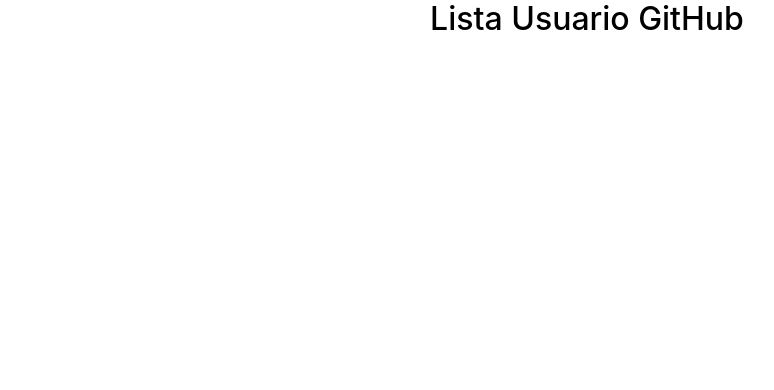
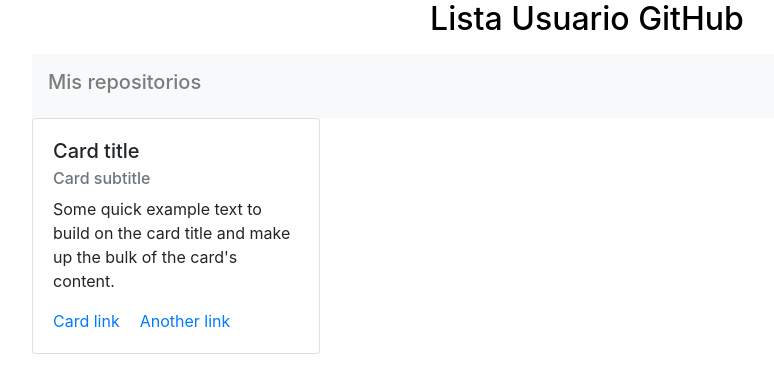
Before and after one commit to edson87/api-gitHub, an Angular app: page /usuarios/repositorio/1 in a window 1280 px wide. Before the commit this address led to /. Shown: the top 390 px of the page, without its empty margins (53-827 px from the left). Built offline with nearby package versions, Linux system fonts and the light colour scheme; no server answers.

Commit message:
Ejercicio 1 terminado

```diff
--- a/src/app/app.module.ts
+++ b/src/app/app.module.ts
@@ -7,12 +7,14 @@
 import { AppComponent } from './app.component';
 import { HeaderComponent } from './header/header.component';
 import { ListaUsuarioComponent } from './lista-usuario/lista-usuario.component';
+import { ListaReposComponent } from './lista-usuario/lista-repos/lista-repos.component';
 
 @NgModule({
   declarations: [
     AppComponent,
     HeaderComponent,
-    ListaUsuarioComponent
+    ListaUsuarioComponent,
+    ListaReposComponent
   ],
   imports: [
     BrowserModule,
--- /dev/null
+++ b/src/app/lista-usuario/lista-repos/lista-repos.component.html
@@ -0,0 +1,19 @@
+<nav class="navbar navbar-light bg-light">
+  <h5 class="navbar-text">
+    {{titulo}}
+  </h5>
+</nav>
+
+<div class="row">
+  <div class="col-md-4" >
+    <div class="card" style="width: 18rem;">
+      <div class="card-body">
+        <h5 class="card-title">Card title</h5>
+        <h6 class="card-subtitle mb-2 text-muted">Card subtitle</h6>
+        <p class="card-text">Some quick example text to build on the card title and make up the bulk of the card's content.</p>
+        <a href="#" class="card-link">Card link</a>
+        <a href="#" class="card-link">Another link</a>
+      </div>
+    </div>
+  </div>
+</div>
--- /dev/null
+++ b/src/app/lista-usuario/lista-repos/lista-repos.component.ts
@@ -0,0 +1,32 @@
+import { Component, OnInit, Input } from '@angular/core';
+import { ActivatedRoute } from '@angular/router'
+import { ReposService } from './repos.service';
+@Component({
+  selector: 'app-lista-repos',
+  templateUrl: './lista-repos.component.html',
+  styleUrls: ['./lista-repos.component.css']
+})
+export class ListaReposComponent implements OnInit {
+  private id_user: number;
+  private usuario: any;
+  private repositorios: any;
+  private titulo: string = "Mis repositorios";
+  constructor(private _route: ActivatedRoute, private repositorioService: ReposService) { }
+
+  ngOnInit() {
+    this._route.params.subscribe( params => {
+      this.id_user = +params['id'];
+      if (this.id_user) {
+        this.repositorioService.getUser(this.id_user).subscribe(user =>{
+          this.usuario = user;
+
+          this.repositorioService.getRepos(this.usuario.repos_url).subscribe( params => {
+            this.repositorios = params;
+            console.log(this.repositorios);
+          })
+        });
+      }
+    })
+  }
+
+}
--- /dev/null
+++ b/src/app/lista-usuario/lista-repos/repos.service.ts
@@ -0,0 +1,22 @@
+import { Injectable } from '@angular/core';
+import { Observable } from 'rxjs';
+import {HttpClient} from '@angular/common/http'
+
+@Injectable({
+  providedIn: 'root'
+})
+export class ReposService {
+  private urlUser: string = "https://api.github.com/users"
+  private urlRepo: string = "";
+
+  constructor(private http: HttpClient) { }
+
+  getUser(id:number): Observable<any>{
+    var variable = this.http.get<any>(this.urlUser+'/'+id);
+    return variable
+  }
+
+  getRepos(url:string): Observable<any>{
+    return this.http.get<any>(url);
+  }
+}
--- a/src/app/lista-usuario/lista-usuario.component.html
+++ b/src/app/lista-usuario/lista-usuario.component.html
@@ -5,6 +5,9 @@
       <div class="card-body">
         <h5 class="card-title">{{usuario.login}}</h5>
         <a class="card-link" href="{{usuario.html_url}}" target="_blank">Página Usuario</a>
+        <!-- <a class="card-link" [routerLink]="['/usuarios/repositorio',usuario.id]" style="cursor: pointer" >Repositorios Usuario</a> -->
+        <br>
+        <a   style="cursor: pointer;" >Lista Repositorios</a>
       </div>
     </div>
   </div>
--- a/src/app/lista-usuario/lista-usuario.component.ts
+++ b/src/app/lista-usuario/lista-usuario.component.ts
@@ -11,7 +11,7 @@
 })
 export class ListaUsuarioComponent implements OnInit {
   public usuarios: Usuario[];
-
+  public usuarioSeleccionado = Usuario;
   constructor(private listaUsuarioService: ListaService) { }
 
   ngOnInit() {
@@ -21,9 +21,12 @@
   getUsuarios(){
     this.listaUsuarioService.getAllUsers().subscribe(usuarios => {
       this.usuarios = usuarios
-      console.log("usuarios lista"+this.usuarios);
     });
 
   }
 
+  url_repos(id): void{
+    this.usuarioSeleccionado = id
+  }
+
 }
--- a/src/app/routes.ts
+++ b/src/app/routes.ts
@@ -1,9 +1,11 @@
 import { RouterModule, Routes } from '@angular/router';
 
 import { ListaUsuarioComponent } from './lista-usuario/lista-usuario.component';
-
+import { ListaReposComponent } from './lista-usuario/lista-repos/lista-repos.component';
 
 export const routes: Routes = [
   { path: '', redirectTo: '/usuarios', pathMatch: 'full' },
-  { path: 'usuarios', component: ListaUsuarioComponent}
+  { path: 'usuarios', component: ListaUsuarioComponent},
+  { path: 'usuarios/repositorio/:id', component: ListaReposComponent }
+  //{ path: '**', component: PageNotFoundComponent }
 ];
```
Also changed, not shown: src/app/lista-usuario/lista-repos/lista-repos.component.css (added), 2 other files (tests, documents, lock files or other folders).
